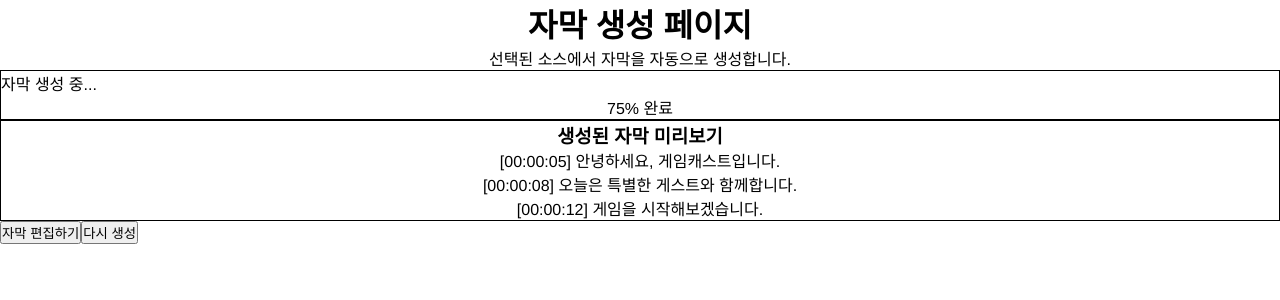
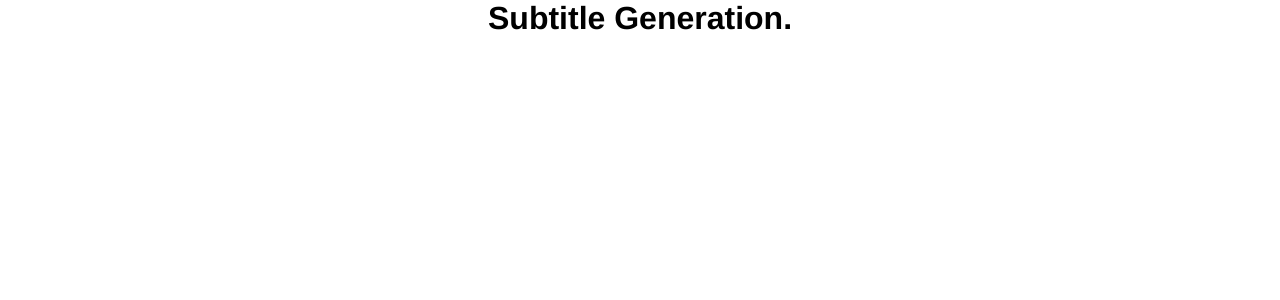
Before and after one commit to UMC-GameCast/gamecast-web-service, a React (Vite) app in the folder client/: page /subtitle-generation in a window 1280 px wide. Shown: the top 300 px of the page. Built offline with nearby package versions, Linux system fonts and the light colour scheme.

Commit message:
Add subtitle generation feature with whisper

```diff
--- a/client/src/pages/gamecast/subtitle-generation/SubtitleGenerationPage.tsx
+++ b/client/src/pages/gamecast/subtitle-generation/SubtitleGenerationPage.tsx
@@ -2,47 +2,8 @@ import React from 'react'
 
 export const SubtitleGenerationPage: React.FC = () => {
   return (
-    <div className="min-h-screen bg-gray-100 p-8">
-      <div className="max-w-4xl mx-auto">
-        <h1 className="text-3xl font-bold text-gray-800 mb-6">
-          자막 생성 페이지
-        </h1>
-        <div className="bg-white rounded-lg shadow-md p-6">
-          <p className="text-gray-600 mb-4">
-            선택된 소스에서 자막을 자동으로 생성합니다.
-          </p>
-          <div className="space-y-6">
-            <div className="bg-blue-50 border border-blue-200 rounded-lg p-4">
-              <div className="flex items-center space-x-2">
-                <div className="w-4 h-4 bg-blue-500 rounded-full animate-pulse"></div>
-                <span className="text-blue-700 font-medium">자막 생성 중...</span>
-              </div>
-              <div className="mt-2 bg-gray-200 rounded-full h-2">
-                <div className="bg-blue-500 h-2 rounded-full w-3/4"></div>
-              </div>
-              <p className="text-sm text-blue-600 mt-2">75% 완료</p>
-            </div>
-
-            <div className="border border-gray-200 rounded-lg p-4">
-              <h3 className="font-medium text-gray-800 mb-2">생성된 자막 미리보기</h3>
-              <div className="space-y-2 text-sm text-gray-600">
-                <p>[00:00:05] 안녕하세요, 게임캐스트입니다.</p>
-                <p>[00:00:08] 오늘은 특별한 게스트와 함께합니다.</p>
-                <p>[00:00:12] 게임을 시작해보겠습니다.</p>
-              </div>
-            </div>
-
-            <div className="flex space-x-4">
-              <button className="bg-blue-500 text-white px-4 py-2 rounded hover:bg-blue-600">
-                자막 편집하기
-              </button>
-              <button className="bg-gray-500 text-white px-4 py-2 rounded hover:bg-gray-600">
-                다시 생성
-              </button>
-            </div>
-          </div>
-        </div>
-      </div>
+    <div>
+      <h1>Subtitle Generation.</h1>
     </div>
   )
 }
```
